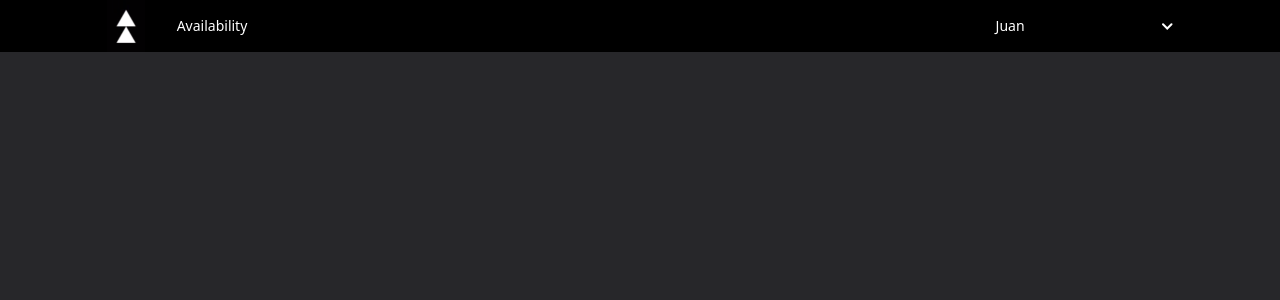
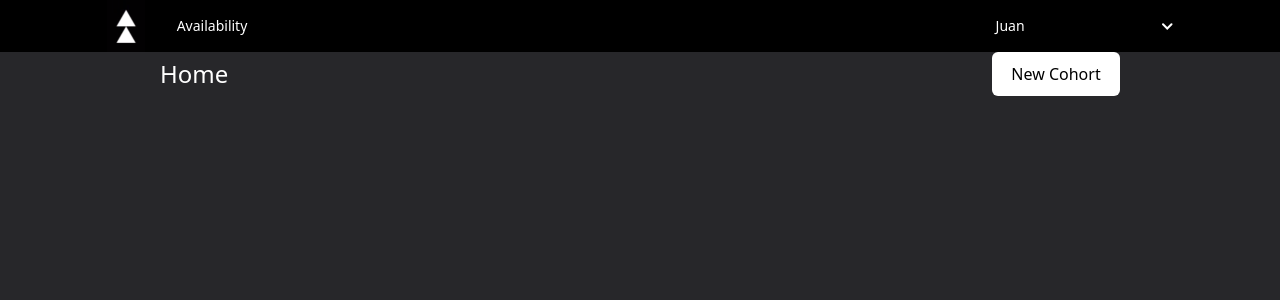
Before and after one commit to juancaruizc/synth, a Next.js app in the folder synth/: page /home in a window 1280 px wide. Shown: the top 300 px of the page. Built offline with nearby package versions, Linux system fonts and the light colour scheme.

Commit message:
added home-title

```diff
--- a/synth/pages/home.tsx
+++ b/synth/pages/home.tsx
@@ -6,6 +6,15 @@ const home = () => {
   return (
     <div>
       <NavBar />
+
+      {/* main home container */}
+      <div className="flex justify-center">
+        {/* title div */}
+        <div className="flex flex-row justify-between w-9/12">
+          <h1 className="flex items-center text-2xl text-white">Home</h1>
+          <button className="w-32 bg-white rounded-md h-11">New Cohort</button>
+        </div>
+      </div>
     </div>
   );
 };
```
